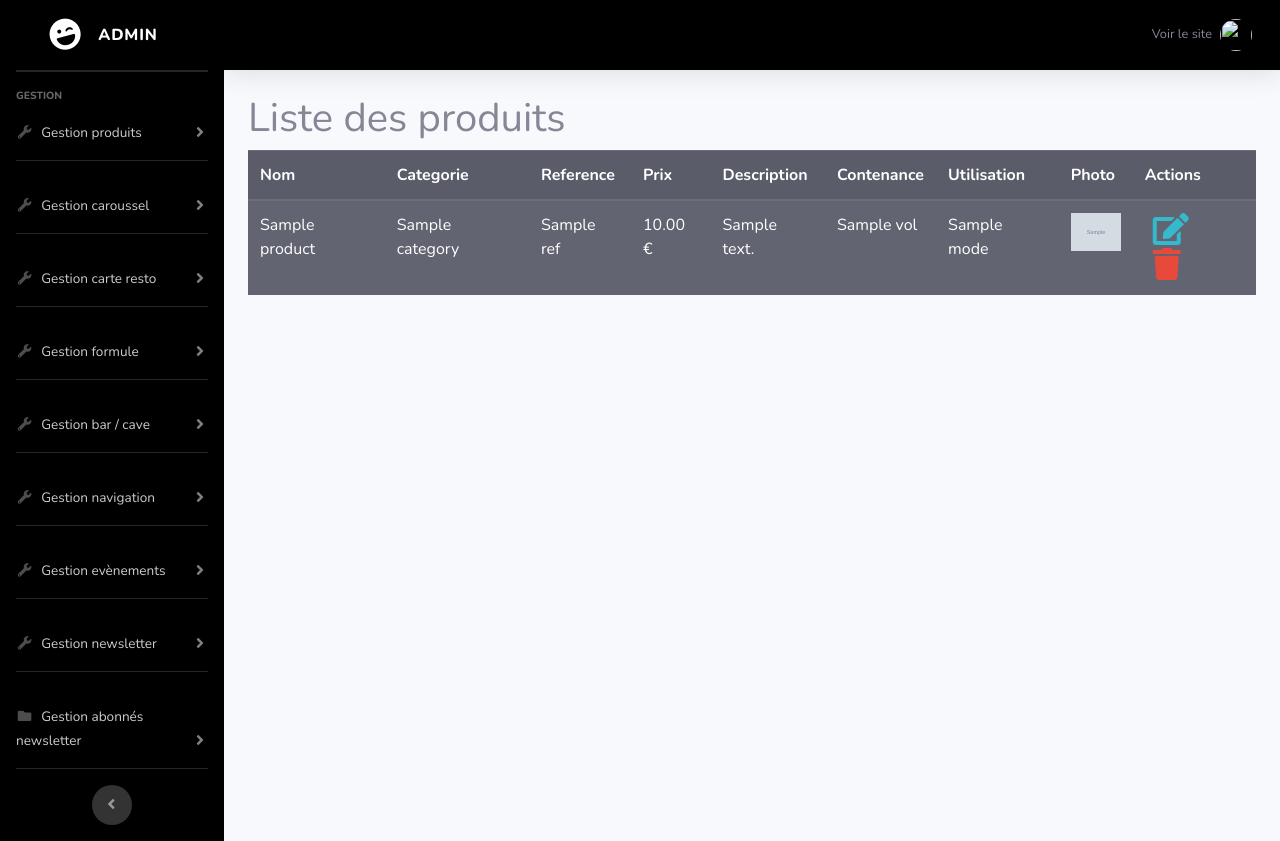
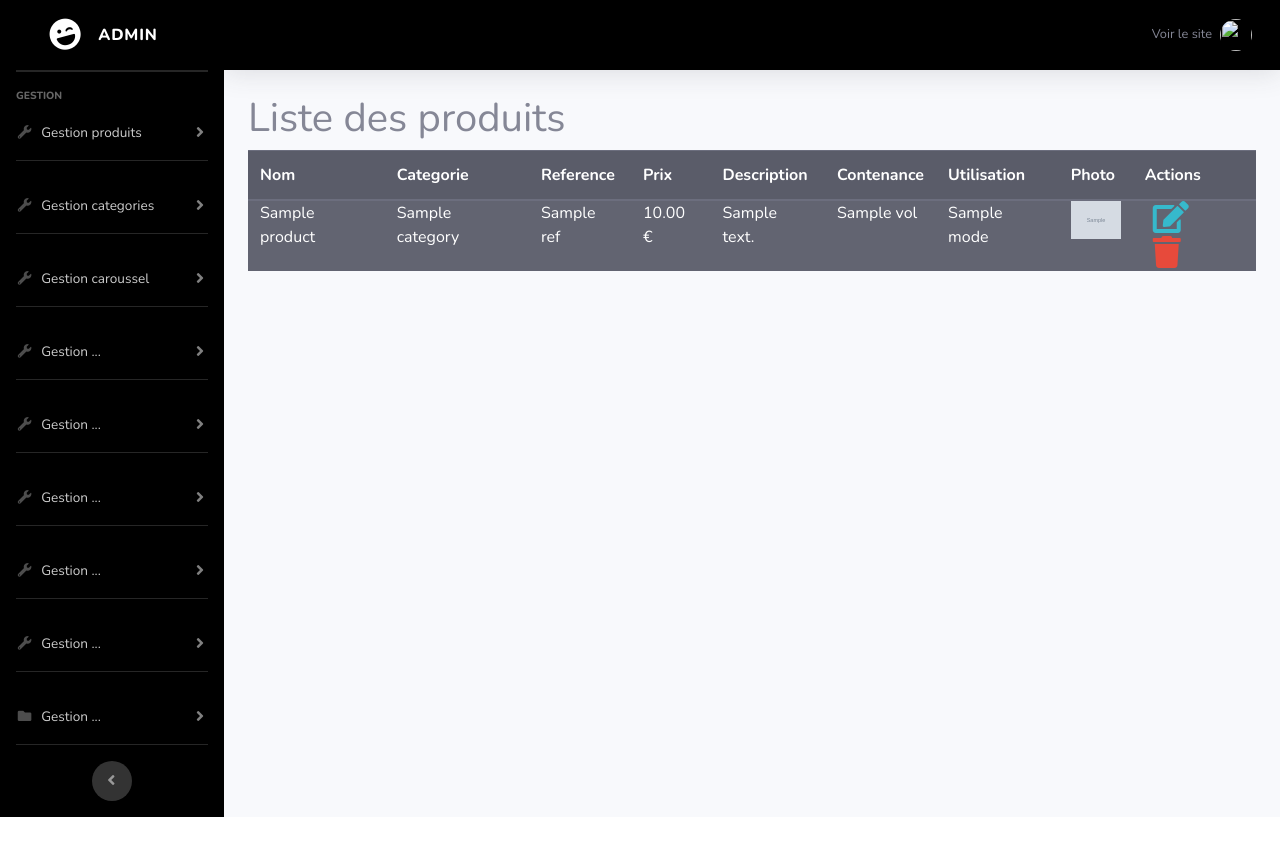
Before and after one commit to ionelum/foreverSymfony, a Symfony app: template templates/product/listProduct.html.twig in a window 1280 px wide. After the commit the page ends 817 px from the top, so only its background shows below. Run offline with Twig, Linux system fonts and the light colour scheme; the template is opened without the code that fills it: most values are stand-ins (such as "Sample title", 1, 10 or a date in 2020); grey boxes marked "Sample" are stand-in pictures; some libraries are stand-ins or nearby versions.

Commit message:
+small things

```diff
--- a/src/Controller/HomeCategoryController.php
+++ b/src/Controller/HomeCategoryController.php
@@ -12,7 +12,7 @@ use Symfony\Component\Routing\Annotation\Route;
 class HomeCategoryController extends AbstractController
 {
     /**
-    *@Route("/home_category", name="homeCategories")
+    *@Route("/home_categories", name="homeCategories")
     */
     public function homeCategories(ProductRepository $productRepository, CategoryRepository $categoryRepository)
     {
--- a/templates/backoffice.html.twig
+++ b/templates/backoffice.html.twig
@@ -68,47 +68,40 @@
             <div id="collapseUtilities1" class="collapse" aria-labelledby="headingUtilities"
                 data-parent="#accordionSidebar">
                 <div class="bg-white py-2 collapse-inner rounded">
-                    {# <h6 class="collapse-header">Gestion produits:</h6> #}
                     <a class="collapse-item" href="{{ path('addProduct') }}">Ajout produit</a>
                     <a class="collapse-item" href="{{ path('listProduct') }}">Voir les produits</a>
+                </div>
+            </div>
+        </li>
+
+        <hr class="sidebar-divider">
+        <li class="nav-item">
+            <a class="nav-link collapsed" href="#" data-toggle="collapse" data-target="#collapseUtilities2"
+                aria-expanded="true" aria-controls="collapseUtilities">
+                <i class="fas fa-fw fa-wrench"></i>
+                <span>Gestion categories</span>
+            </a>
+            <div id="collapseUtilities2" class="collapse" aria-labelledby="headingUtilities"
+                data-parent="#accordionSidebar">
+                <div class="bg-white py-2 collapse-inner rounded">
                     <a class="collapse-item" href="{{ path('addCategory') }}">Ajout catégories produit</a>
                     <a class="collapse-item" href="{{ path('listCategory') }}">Voir les catégories produit</a>
                 </div>
             </div>
-
         </li>
-
-        <hr class="sidebar-divider d-none d-md-block">
-
-        <li class="nav-item">
-            <a class="nav-link collapsed" href="#" data-toggle="collapse" data-target="#collapseUtilities2"
-                aria-expanded="true" aria-controls="collapseUtilities">
-                <i class="fas fa-fw fa-wrench"></i>
-                <span>Gestion caroussel</span>
-            </a>
-            <div id="collapseUtilities2" class="collapse" aria-labelledby="headingUtilities"
-                data-parent="#accordionSidebar">
-                <div class="bg-white py-2 collapse-inner rounded">
-                    {# <h6 class="collapse-header">Gestion caroussel:</h6> #}
-                    <a class="collapse-item" href="{{ path('addCarousel') }}">Ajout images carousel</a>
-                    <a class="collapse-item" href="{{ path('listCarousel') }}">Voir images carousel</a>
-                </div>
-            </div>
-        </li>
-
 
         <hr class="sidebar-divider">
         <li class="nav-item">
             <a class="nav-link collapsed" href="#" data-toggle="collapse" data-target="#collapseUtilities3"
                 aria-expanded="true" aria-controls="collapseUtilities">
                 <i class="fas fa-fw fa-wrench"></i>
-                <span>Gestion carte resto</span>
+                <span>Gestion caroussel</span>
             </a>
             <div id="collapseUtilities3" class="collapse" aria-labelledby="headingUtilities"
                 data-parent="#accordionSidebar">
                 <div class="bg-white py-2 collapse-inner rounded">
-                    {# <h6 class="collapse-header">Custom Utilities:</h6>
-                    <a class="collapse-item" href="">Ajout produit</a> #}
+                    <a class="collapse-item" href="{{ path('addCarousel') }}">Ajout images carousel</a>
+                    <a class="collapse-item" href="{{ path('listCarousel') }}">Voir images carousel</a>
                 </div>
             </div>
         </li>
@@ -119,7 +112,7 @@
             <a class="nav-link collapsed" href="#" data-toggle="collapse" data-target="#collapseUtilities"
                 aria-expanded="true" aria-controls="collapseUtilities">
                 <i class="fas fa-fw fa-wrench"></i>
-                <span>Gestion formule</span>
+                <span>Gestion ...</span>
             </a>
         </li>
 
@@ -129,7 +122,7 @@
             <a class="nav-link collapsed" href="#" data-toggle="collapse" data-target="#collapseUtilities"
                 aria-expanded="true" aria-controls="collapseUtilities">
                 <i class="fas fa-fw fa-wrench"></i>
-                <span>Gestion bar / cave</span>
+                <span>Gestion ...</span>
             </a>
         </li>
 
@@ -139,7 +132,7 @@
             <a class="nav-link collapsed" href="#" data-toggle="collapse" data-target="#collapseUtilities"
                 aria-expanded="true" aria-controls="collapseUtilities">
                 <i class="fas fa-fw fa-wrench"></i>
-                <span>Gestion navigation</span>
+                <span>Gestion ...</span>
             </a>
         </li>
 
@@ -149,7 +142,7 @@
             <a class="nav-link collapsed" href="#" data-toggle="collapse" data-target="#collapseUtilities"
                 aria-expanded="true" aria-controls="collapseUtilities">
                 <i class="fas fa-fw fa-wrench"></i>
-                <span>Gestion evènements</span>
+                <span>Gestion ...</span>
             </a>
         </li>
 
@@ -159,7 +152,7 @@
             <a class="nav-link collapsed" href="#" data-toggle="collapse" data-target="#collapseUtilities"
                 aria-expanded="true" aria-controls="collapseUtilities">
                 <i class="fas fa-fw fa-wrench"></i>
-                <span>Gestion newsletter</span>
+                <span>Gestion ...</span>
             </a>
         </li>
 
@@ -173,7 +166,7 @@
                 aria-expanded="true"
                 aria-controls="collapseUtilities">
                 <i class="fas fa-fw fa-folder"></i>
-                <span>Gestion abonnés newsletter</span>
+                <span>Gestion ...</span>
             </a>
 
         </li>
--- a/templates/home_category/homeCategories.html.twig
+++ b/templates/home_category/homeCategories.html.twig
@@ -43,5 +43,5 @@
 
 
 {% block title  %}
-parent()
+{{ parent() }}Catégories
 {% endblock %}
--- a/templates/home_category/homeCategory.html.twig
+++ b/templates/home_category/homeCategory.html.twig
@@ -141,5 +141,5 @@
 
 
 {% block title  %}
-parent()
+{{ parent() }}{{ category.title }}
 {% endblock %}
--- a/templates/product/listProduct.html.twig
+++ b/templates/product/listProduct.html.twig
@@ -24,15 +24,15 @@
         <tbody>
         {% for product in products %}
             <tr>
-                <td>{{ product.title|slice(0, 35) }}</td>
-                <td>{{ product.category.title|slice(0, 30) }}</td>
-                <td>{{ product.ref }}</td>
-                <td>{{ product.price|number_format(2) }} €</td>
-                <td>{{ product.description|slice(0, 40) }}</td>
-                <td>{{ product.volume|slice(0, 10) }}</td>
-                <td>{{ product.mode|slice(0, 20) }}</td>
-                <td><img src="{{ asset('upload/' ~ product.picture) }}" width="50" alt=""></td>
-                <td>
+                <td class="py-0">{{ product.title|slice(0, 35) }}</td>
+                <td class="py-0">{{ product.category.title|slice(0, 30) }}</td>
+                <td class="py-0">{{ product.ref }}</td>
+                <td class="py-0">{{ product.price|number_format(2) }} €</td>
+                <td class="py-0">{{ product.description|slice(0, 40) }}</td>
+                <td class="py-0">{{ product.volume|slice(0, 10) }}</td>
+                <td class="py-0">{{ product.mode|slice(0, 20) }}</td>
+                <td class="py-0"><img src="{{ asset('upload/' ~ product.picture) }}" width="50" alt=""></td>
+                <td class="py-0">
                     <a href="{{ path('editProduct', {'id': product.id }) }}" class="mx-2"><i class="fas fa-2x fa-edit text-info"></i></a>
                     <a href="{{ path('deleteProduct', {'id': product.id }) }}" class="mx-2"><i class="fas fa-2x fa-trash text-danger"></i></a>
                 </td>
```
Also changed, not shown: templates/admin/listCategory.html.twig (+6 -6 lines), templates/base.html.twig (+6 -6 lines), templates/home/home.html.twig (+8 -13 lines), templates/security/login.html.twig (+9 -4 lines), templates/security/register.html.twig (+6 -1 lines), public/upload/2023-03-26-18-07-47-corps.jpg (added).
